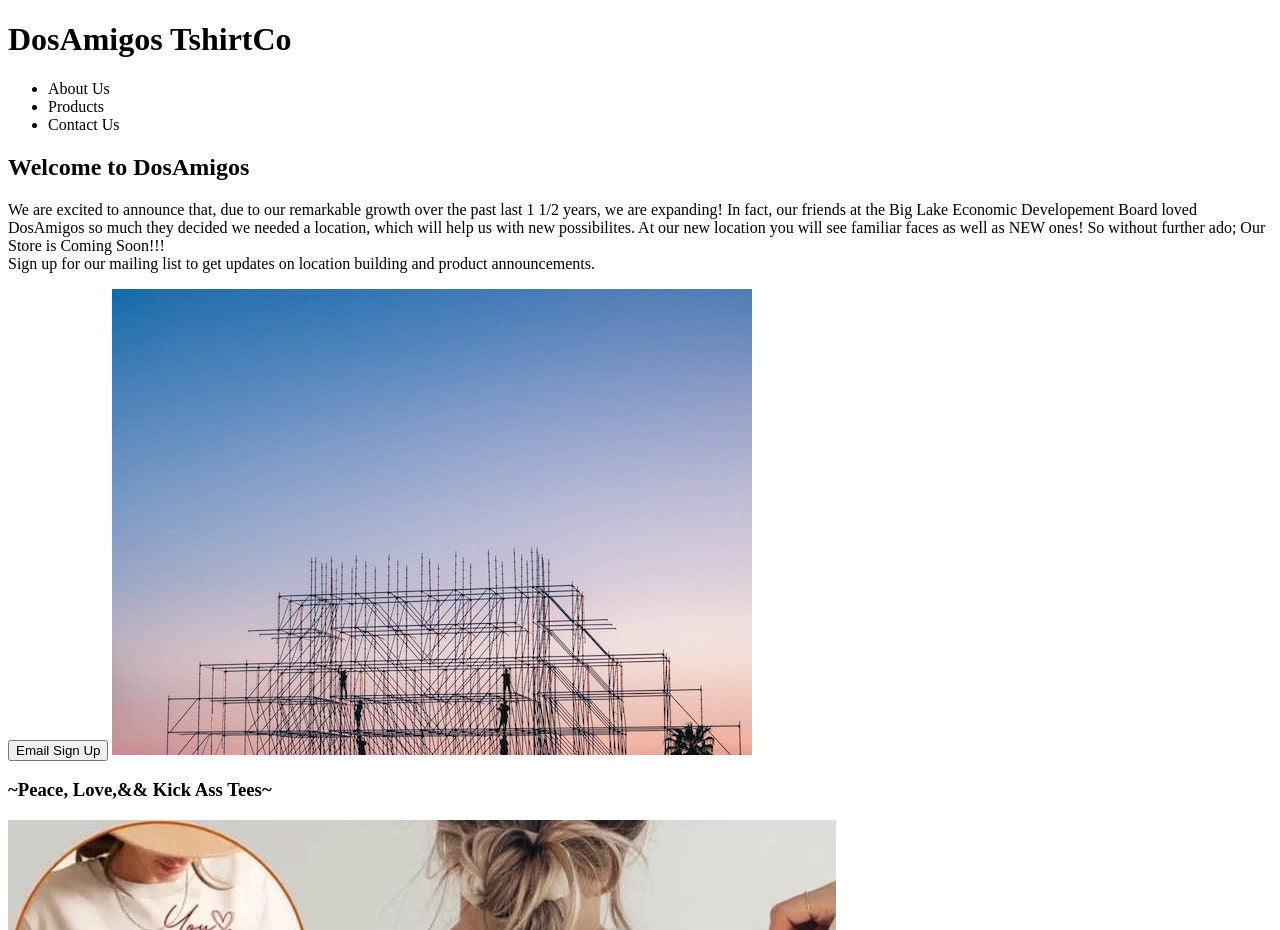
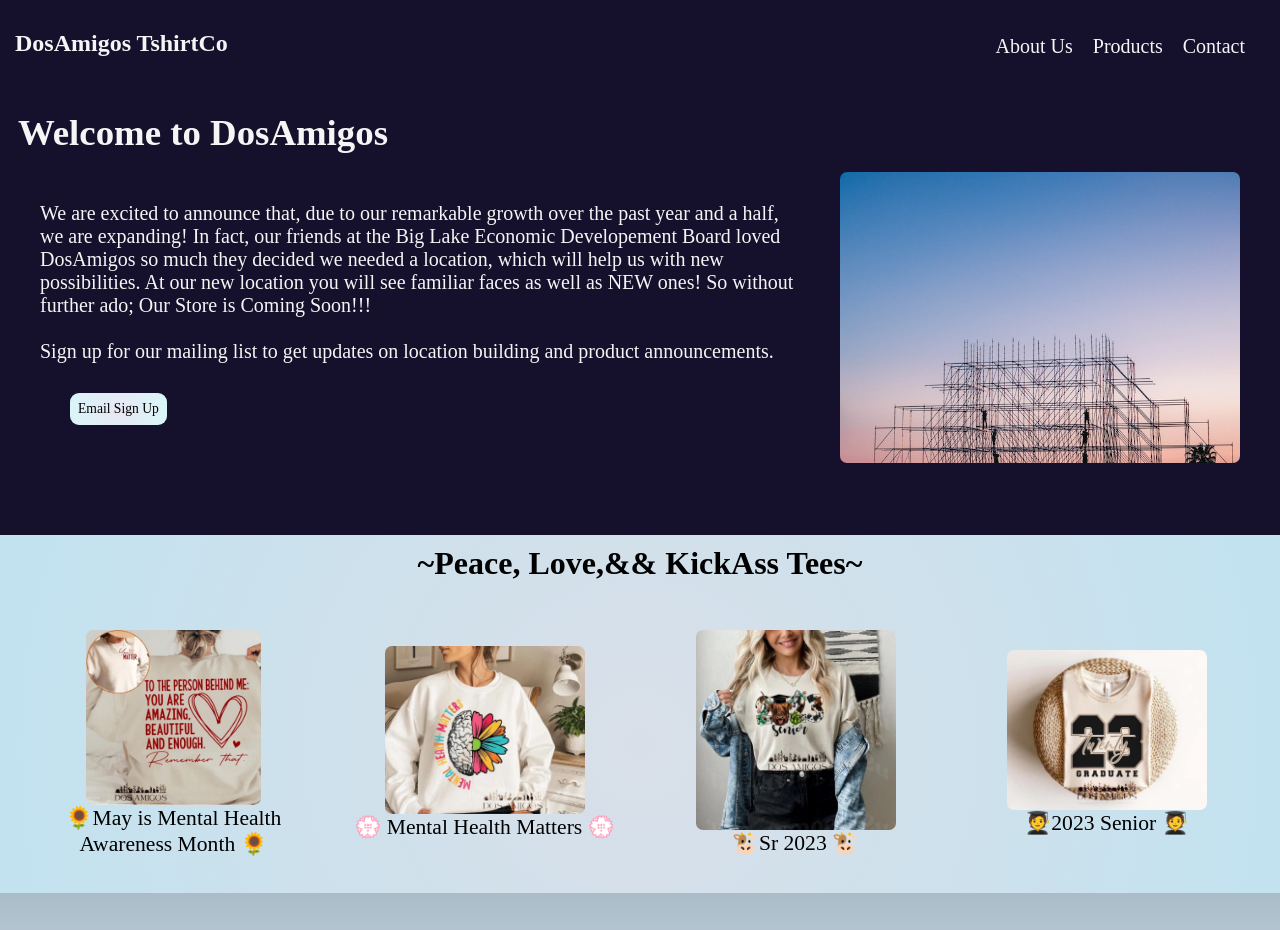
Before and after one commit to CherylHemphill/DosAmigos-TshirtCo, a plain HTML site: page index.html in a window 1280 px wide. Shown: the top 930 px of the page. Drawn offline with Linux system fonts and the light colour scheme; a web font is replaced by a local one.

Commit message:
CSS created

```diff
--- a/assets/style.css
+++ b/assets/style.css
@@ -0,0 +1,169 @@
+@import url('https://fonts.googleapis.com/css2?family=Quattrocento&display=swap');
+
+* {
+    font-family:'Quattrocento', serif;
+    margin: 0;
+    padding: 0;
+}
+
+body {
+
+    background: radial-gradient(circle, rgb(217, 223, 232) 0%, rgba(183,228,244,1) 100%);
+}
+
+.hero {
+    background-color: rgb(21, 17, 45);
+    padding-bottom: 40px;
+}
+
+.header {
+    background-color: rgb(21, 17, 45);
+    color: whitesmoke;
+    padding: 15px;
+    display: flex;
+    justify-content: space-between;
+}
+
+.title {
+    margin-top: 15px;
+    font-size: 1.5rem;
+}
+
+.nav ul {
+    display: flex;
+    justify-content: flex-end;
+    list-style-type: none;
+    margin: 10px;
+}
+
+
+li {
+    margin: 10px;
+}
+
+.about, .products, .contact {
+    text-decoration: none;
+    color: whitesmoke;
+    font-size: 1.25rem;
+}
+
+h2 {
+    font-size: 2.3rem;
+    margin: 18px;
+}
+
+.intro {
+    align-items: center;
+    background-color: rgb(21, 17, 45);
+    color: whitesmoke;
+
+}
+
+.announcement {
+    font-size: 1.25rem;
+    margin: 10px;
+    padding: 30px;
+}
+
+.main-img {
+    height: auto;
+    float: right;
+    width: 400px;
+    margin-left: 40px;
+    margin-right: 40px;
+}
+
+.subscribe {
+    display: inline-block;
+    margin: 30px;
+    padding: 8px;
+    font-size: .85rem;
+    border-radius: 9px;
+    border:none;
+    background: rgb(232,231,244);
+    background: radial-gradient(circle, rgba(232,231,244,1) 0%, rgba(216,246,249,1) 100%);
+
+}
+
+.subscribe:hover{
+    background: rgb(224, 175, 192);
+    border:rgb(21, 17, 45) 2px solid;
+    font-weight:bold;
+}
+
+h3 {
+    font-size: 2rem;
+    text-align: center;
+    padding-bottom: 11px;
+    padding-top:10px;
+}
+
+.showcase {
+    display:flex;
+    justify-content: space-evenly;
+
+}
+
+.img0-descript, .img1-descript, .img2-descript, .img3-descript {
+   display: flex;
+   flex-wrap: wrap;
+   font-size: 1.35rem;
+
+}
+
+.img0, .img1, .img2, .img3{
+    width: 275px;
+    height: 300px;
+    display: flex;
+    align-items: center;
+    justify-content: center;
+    flex-direction: column;
+    text-align: center;
+
+}
+
+img {
+    border-radius: 7px;
+}
+
+.quote {
+    text-align: center;
+    font-size: 1.75rem;
+    background: rgb(6,72,115);
+    background: linear-gradient(0deg, rgb(207, 227, 240) 0%, rgba(171,188,200,1) 100%);
+    padding: 40px;
+}
+
+.action {
+    padding: 10px;
+}
+
+.bottom-container {
+    /* border: 4px solid darkblue;
+    border-radius: 10px; */
+    margin: 100px;
+}
+
+.join {
+    text-align: center;
+    margin-top:40px;
+    font-size: 1.3rem;
+}
+
+.follow {
+    padding-bottom: 8px;
+    text-align: center;
+}
+
+.social {
+    display: flex;
+    justify-content: center;
+}
+
+.insta, .facebook {
+    padding: 12px;
+}
+
+footer {
+    text-align: center;
+}
--- a/index.html
+++ b/index.html
@@ -8,39 +8,47 @@
     <title>Dos Amigos Tshirt Co</title>
 </head>
 <body>
+    <main class="hero">
         <header class="header">
             <h1 class="title">DosAmigos TshirtCo</h1>
             <nav id="navigation" class="nav">
                 <ul>
-                    <li id="about-nav" class="about">About Us</li>
-                    <li id="products-nav" class="products">Products</li>
-                    <li id="contact-nav" class="contact">Contact Us</li>
+                    <li><a id="about-nav" class="about" href="#">About Us</a></li>
+                    <li><a id="products-nav" class="products" href="#">Products</a></li>
+                   <li><a id="contact-nav" class="contact" href="#">Contact</a></li>
                 </ul>
             </nav>
         </header>
         <section class="intro">
             <h2>Welcome to DosAmigos</h2>
-            <p class="announcement">We are excited to announce that, due to our remarkable growth over the past last 1 1/2 years, we are expanding! In fact, our friends at the Big Lake Economic Developement Board loved DosAmigos so much they decided we needed a location, which will help us with new possibilites. At our new location you will see familiar faces as well as NEW ones! So without further ado; Our Store is Coming Soon!!! <br> Sign up for our mailing list to get updates on location building and product announcements.</p>
+              <img class="main-img" src="./assets/images/pexels-igor-starkov-1117452.jpg" alt="building construction">
+            <p class="announcement">We are excited to announce that, due to our remarkable growth over the past year and a half, we are expanding! In fact, our friends at the Big Lake Economic Developement Board loved DosAmigos so much they decided we needed a location, which will help us with new possibilities. At our new location you will see familiar faces as well as NEW ones! So without further ado; Our Store is Coming Soon!!!
+            <br>
+            <br> Sign up for our mailing list to get updates on location building and product announcements.
+            <br>
             <button id="btn" class="subscribe">Email Sign Up</button>
-            <img src="./assets/images/pexels-igor-starkov-1117452.jpg" alt="building construction">
+            </p>
         </section>
-        <section class="showcase">
-            <h3>~Peace, Love,&amp;&amp; Kick Ass Tees~</h3>
+        </main>
+        <section class="display">
+            <h3>~Peace, Love,&amp;&amp; KickAss Tees~</h3>
+           <div class="showcase">
             <div class="img0">
-                <img src="./assets/images/image0.jpeg" alt="senior shirt 2023">
-                <p class="img0-descript"> 2023 Senior 🧑‍🎓</p>
+                <img src="./assets/images/image0.jpeg" alt= "You matter Sweatshirt"  width="175" heigth="200">
+                <p class="img0-descript" >🌻May is Mental Health Awareness Month 🌻 </p>
             </div>
             <div class="img1">
-                <img src="./assets/images/image1.jpeg" alt="cowprint 2023 senior shirt">
-                <p class="img1-descript">🐮Sr 2023 🐮</p>
+                <img src="./assets/images/image1.jpeg" alt="Mental Health sweatshirt" width="200" heigth="250">
+                <p class="img1-descript">💮 Mental Health Matters 💮</p>
             </div>
             <div class="img2">
-                <img src="./assets/images/image2.jpeg" alt="Mental Health sweatshirt">
-                <p class="img2-descript">💮 Mental Health Matters 💮</p>
+                <img src="./assets/images/image2.jpeg" alt="cowprint 2023 senior shirt"width="200" heigth="150">
+                <p class="img2-descript">🐮Sr 2023 🐮</p>
             </div>
             <div class="img3">
-                <img src="./assets/images/image3.jpeg" alt="You matter Sweatshirt">
-                <p>🌻May is Mental Health Awareness Month 🌻</p>
+                <img src="./assets/images/image3.jpeg" alt="senior shirt 2023" width="200" heigth="250">
+                <p class="img3-descript">🧑‍🎓2023 Senior 🧑‍🎓</p>
+            </div>
             </div>
         </section>
         <section class="quote">
@@ -49,10 +57,14 @@
         </section>
         <section class="action">
             <div class="bottom-container">
-                <p class="join">It's time! Sign up for our mailing list so you don't miss a thing!!</p>
-                <button id="btnemail" class="subscribe">Join The List!</button>
+                <p class="join">It's time! Sign up for our mailing list so you don't miss a thing!!
+                    <br>
+
+                <button id="btnemail" class="subscribe emailbtn">Join The List!</button>
+                </p>
             </div>
-            <p class="follow">Follow us &amp; feel free to Reach out with Questions</p>
+            <p class="follow">Follow us &amp; feel free to reach out with Questions</p>
+            <section class="social">
             <div id="instagram-follow" class="insta">
                 <i class="fa-brands fa-instagram fa-2xl" style="color: #5b2574;"></i>
             </div>
@@ -60,6 +72,7 @@
                 <i class="fa-brands fa-square-facebook fa-2xl" style="color: #24797f;"></i>
             </div>
         </section>
+        </section>
   <footer>🌵🌵 Dos Amigos Tshirt Co 🌵🌵</footer>
 
   <script src="https://kit.fontawesome.com/7fa3f518d4.js" crossorigin="anonymous"></script>
```
